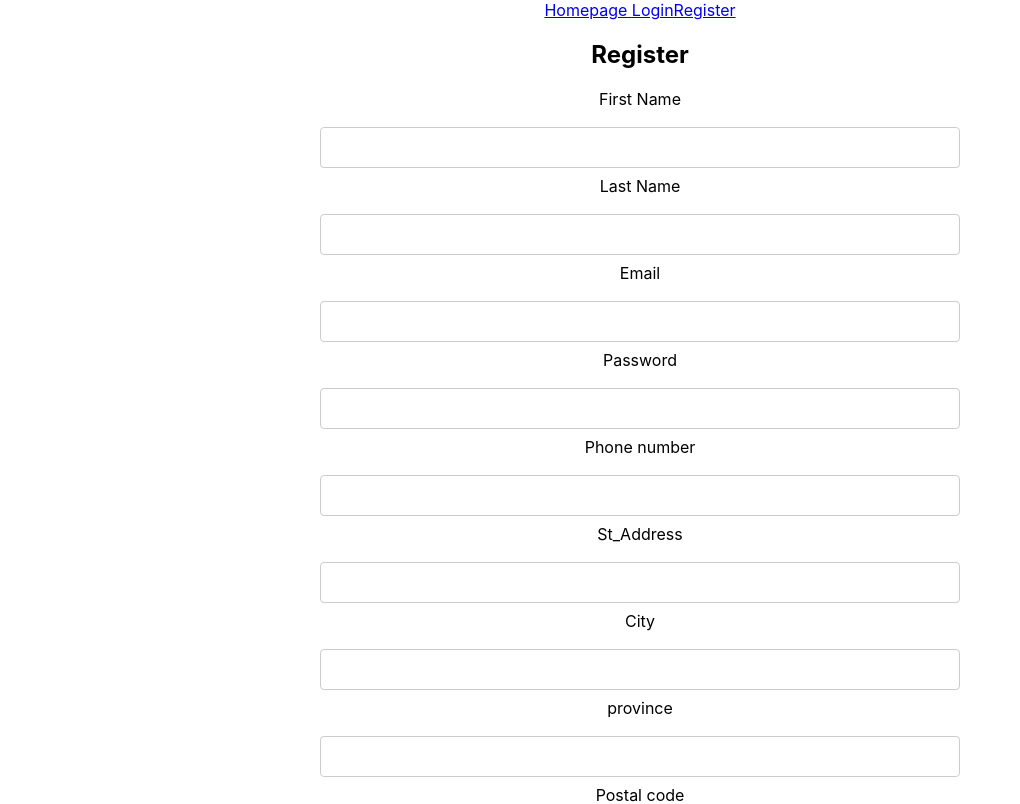
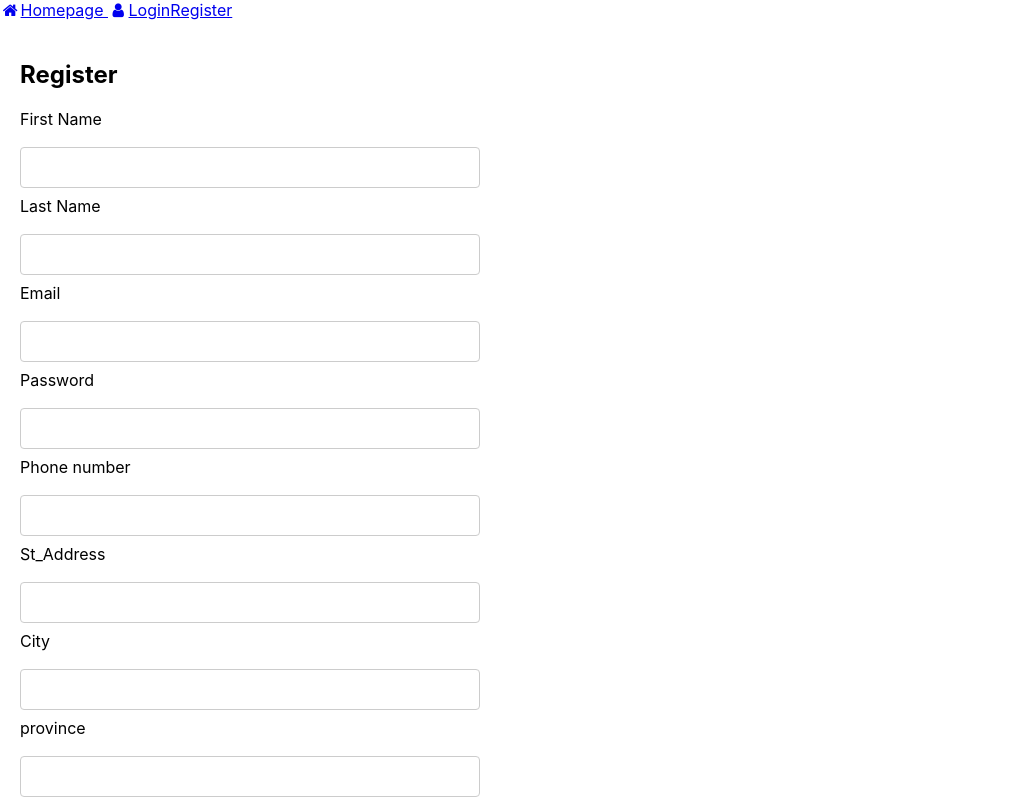
Before and after one commit to raninder/crowd_funding, a React (Create React App) app in the folder client/: page /Register in a window 1280 px wide. Shown: the top 804 px of the page, without its empty margins (0-1020 px from the left). Built offline with nearby package versions, Linux system fonts and the light colour scheme.

Commit message:
login and funrasing

```diff
--- a/client/src/App.css
+++ b/client/src/App.css
@@ -1,5 +1,5 @@
 .App {
-  text-align: center;
+  text-align: left;
 }
 
 .App-logo {
--- a/client/src/App.js
+++ b/client/src/App.js
@@ -11,6 +11,7 @@ import {
   Link
 
 } from "react-router-dom";
+
 function App() {
 
   const [user,setLoginUser] = useState({})
@@ -19,8 +20,8 @@ function App() {
     <div className="App">
       <Router>
 
-        <Link to="/">Homepage </Link>
-        <Link to="/Login">Login</Link>
+        <Link to="/"><i class="fa fa-fw fa-home"></i>Homepage </Link>
+        <Link to="/Login"><i class="fa fa-fw fa-user"></i>Login</Link>
         <Link to="/Register">Register</Link>
 <Switch>
   <Route exact path="/">
--- a/client/src/components/Register.js
+++ b/client/src/components/Register.js
@@ -54,7 +54,7 @@ export default function Register(props) {
   //create form
   return (
     <main className="">
-      <section className="">
+      <section className="mainsection">
         <h1>Register</h1>
         <form onSubmit={handleSubmit}>
         <label name="First Name">First Name</label>
--- a/client/src/components/form.css
+++ b/client/src/components/form.css
@@ -23,6 +23,7 @@ input, select {
     box-sizing: border-box;
   }
   label {
+    justify-content: left;
     margin-bottom: 10px;
     display: block;
   }
@@ -40,9 +41,10 @@ input, select {
     background-color: #45a049;
   }
   .mainsection {
-
+    display: block;
+    justify-content: center;
+    width: 75%;
     border-radius: 5px;
-    background-color: #f2f2f2;
     padding: 20px;
 
   }
```
